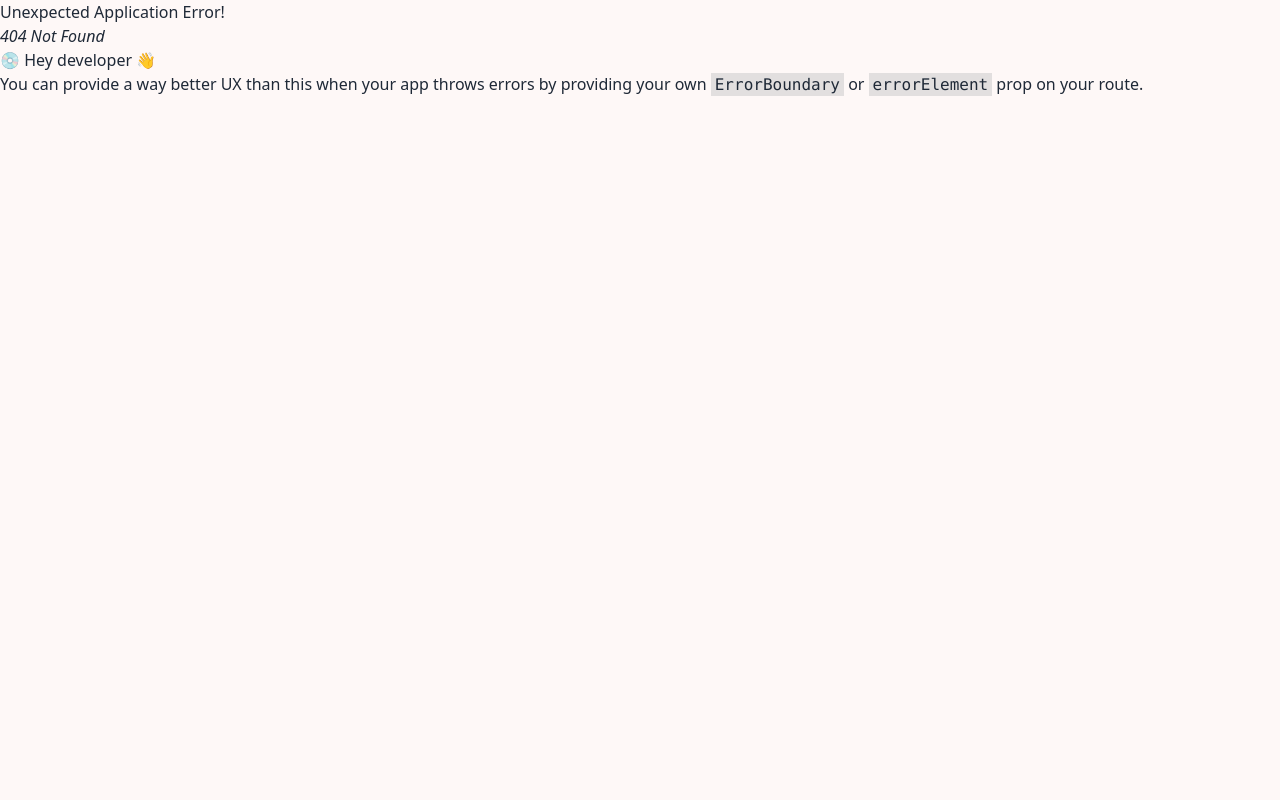
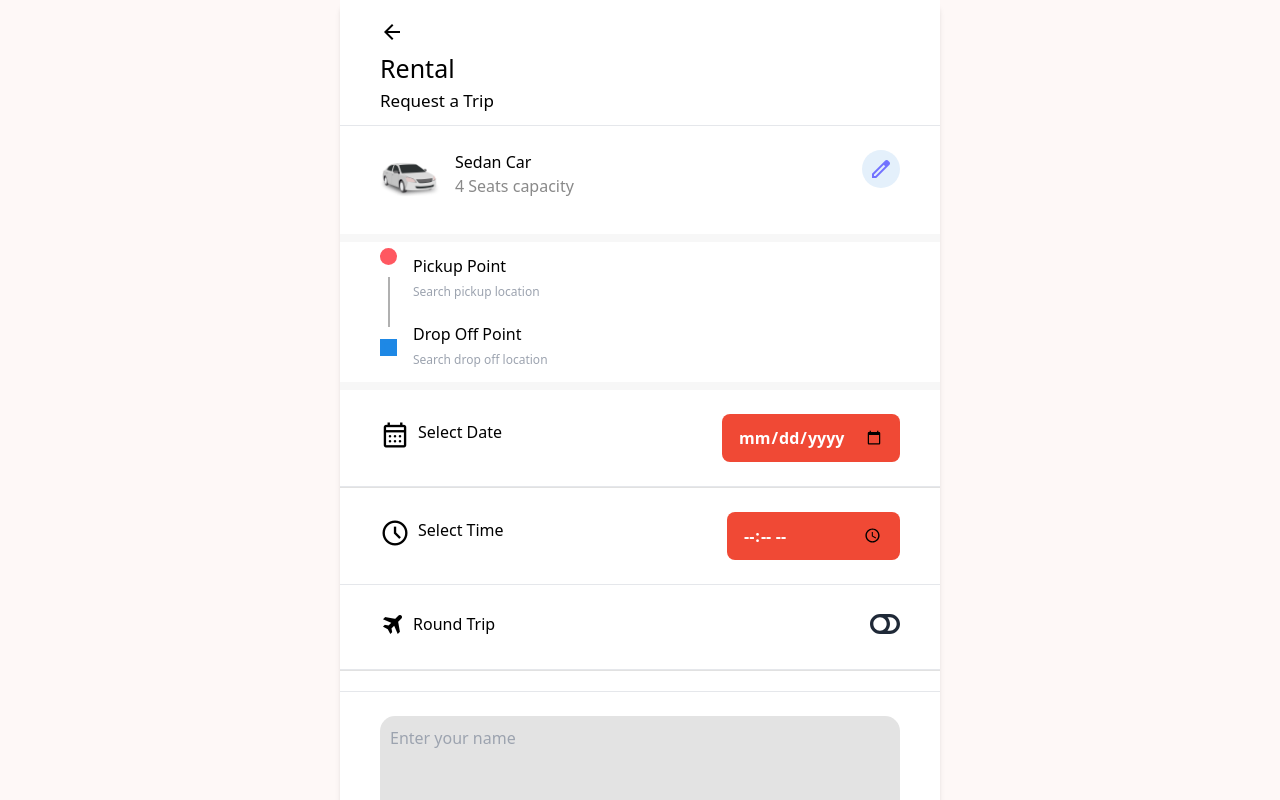
Before and after one commit to touhidul7/rentaljatri, a React (Vite) app: page /forms/1 in a window 1280 px wide. Before the commit this address had no page. Shown: the top 800 px of the page. Built offline with nearby package versions, Linux system fonts and the light colour scheme.

Commit message:
working by ruddro

```diff
--- /dev/null
+++ b/public/data/data.json
@@ -0,0 +1,65 @@
+[
+    {
+        "id": 1,
+        "name": "Sedan Car",
+        "seat": "4 Seats capacity",
+        "img": "../../images/s1.png",
+        "fuelType": "Gasoline",
+        "sunroof": true,
+        "wifi": true,
+        "carCondition": "Excellent",
+        "driverStatus": "Available"
+    },
+    {
+        "id": 2,
+        "name": "Premium Car",
+        "seat": "4 Seats capacity",
+        "img": "../../images/s2.png",
+        "fuelType": "Diesel",
+        "sunroof": false,
+        "wifi": true,
+        "carCondition": "Good",
+        "driverStatus": "Available"
+    },
+    {
+        "id": 3,
+        "name": "Mini Microbus",
+        "seat": "7 Seats capacity",
+        "img": "../../images/s3.png",
+        "fuelType": "Gasoline",
+        "wifi": true,
+        "carCondition": "Fair",
+        "driverStatus": "Unavailable"
+    },
+    {
+        "id": 4,
+        "name": "Microbus",
+        "seat": "11 Seats capacity",
+        "img": "../../images/s4.png",
+        "fuelType": "Diesel",
+        "wifi": false,
+        "carCondition": "Fair",
+        "driverStatus": "Available"
+    },
+    {
+        "id": 5,
+        "name": "Minibus",
+        "seat": "22-28 Seats capacity",
+        "img": "../../images/s5.png",
+        "fuelType": "Diesel",
+        "wifi": false,
+        "carCondition": "Excellent",
+        "driverStatus": "Available"
+    },
+    {
+        "id": 6,
+        "name": "Luxury SUV",
+        "seat": "5 Seats capacity",
+        "img": "../../images/s5.png",
+        "fuelType": "Gasoline",
+        "sunroof": true,
+        "wifi": true,
+        "carCondition": "Excellent",
+        "driverStatus": "Available"
+    }
+]
--- a/src/components/CarSelect.jsx
+++ b/src/components/CarSelect.jsx
@@ -1,23 +1,41 @@
-import React, { useState } from "react";
+import { useEffect } from 'react';
+import { useState } from "react";
 import { Link } from "react-router-dom";
 
 const CarSelect = () => {
   const [selectedVehicle, setSelectedVehicle] = useState(null);
+  const [cars, setCars] = useState([])
+
 
   const handleSelectVehicle = (vehicle) => {
     setSelectedVehicle(vehicle);
   };
 
+  useEffect(() => {
+    fetch('/data/data.json')
+    .then(res=> res.json())
+    .then(data=> {
+      setCars(data)
+    })
+    .catch(err=> {
+      console.log(err)
+    })
+  }, [])
+
 
   /* cars details---------- */
-  const cars =[
-    {id:1,name:"Sedan Car",seat:"4 Seats capacity",img:"../../images/s1.png" },
-    {id:2,name:"Primium Car",seat:"4 Seats capacity",img:"../../images/s2.png" },
-    {id:3,name:"Mini Microbus",seat:"7 Seats capacity",img:"../../images/s3.png" },
-    {id:4,name:"Microbus",seat:"11 Seats capacity",img:"../../images/s4.png" },
-    {id:5,name:"Minibus",seat:"22-28 Seats capacity",img:"../../images/s5.png" },
-  ]
+//   const cars = [
+//     { id: 1, name: "Sedan Car", seat: "4 Seats capacity", img: "../../images/s1.png", fuelType: "Gasoline", sunroof: true, wifi: true, carCondition: "Excellent", driverStatus: "Available" },
+//     { id: 2, name: "Premium Car", seat: "4 Seats capacity", img: "../../images/s2.png", fuelType: "Diesel", sunroof: false, wifi: true, carCondition: "Good", driverStatus: "Available" },
+//     { id: 3, name: "Mini Microbus", seat: "7 Seats capacity", img: "../../images/s3.png", fuelType: "Gasoline", wifi: true, carCondition: "Fair", driverStatus: "Unavailable" },
+//     { id: 4, name: "Microbus", seat: "11 Seats capacity", img: "../../images/s4.png", fuelType: "Diesel", wifi: false, carCondition: "Fair", driverStatus: "Available" },
+//     { id: 5, name: "Minibus", seat: "22-28 Seats capacity", img: "../../images/s5.png", fuelType: "Diesel", wifi: false, carCondition: "Excellent", driverStatus: "Available" }
+// ];
+
   return (
+    <>
+    {
+    cars.length != 0 ?
     <div className="flex mt-6 lg:w-1/2 lg:justify-end items-end lg:mt-4 lg:h-[550px] lg:-mb-16 mr-14">
     <div className="w-full max-w-md bg-white border-2 rounded-lg dark:bg-white px-2 pt-6">
       <h1 className="font-semibold mb-4 ml-5 text-lg">
@@ -46,13 +64,16 @@ const CarSelect = () => {
         }
       </div>
 
-      <Link class="nav-link" to="/forms">
+      <Link class="nav-link" to={`forms/${selectedVehicle}`}>
         <button className="bg-[#29D8DB] text-white rounded-full ml-9 my-4 py-3 mx-auto w-4/5 font-semibold">
           Request Trip
         </button>
       </Link>
     </div>
-  </div>
+  </div> : <div>Loading...</div>
+
+}
+</>
   )
 };
 
--- a/src/pages/Forms.jsx
+++ b/src/pages/Forms.jsx
@@ -1,21 +1,52 @@
-import React, { useState } from "react";
+import React, { useEffect, useState } from "react";
 import { FaToggleOn, FaToggleOff } from "react-icons/fa";
+import { Link, useParams } from "react-router-dom";
 
 const Forms = () => {
   const [isToggled, setIsToggled] = useState(false);
 
+  const param = parseInt(useParams().id)
+
+  console.log(param)
   const handleToggle = () => {
     setIsToggled(!isToggled);
   };
+
+  const [cars, setCars] = useState([])
+  const [selectedVehicle, setSelectedVehicle] = useState(null);
+
+
+  const handleSelectVehicle = (vehicle) => {
+    setSelectedVehicle(vehicle);
+  };
+
+  useEffect(() => {
+    fetch('/data/data.json')
+    .then(res=> res.json())
+    .then(data=> {
+      setCars(data)
+      const car = data.filter(c=> c.id == param)
+      setSelectedVehicle(car[0])
+    })
+    .catch(err=> {
+      console.log(err)
+    })
+  }, [])
+  console.log(selectedVehicle)
+
+
   return (
+    <>
+    {
+    selectedVehicle ?
     <div>
       <div class="flex justify-center items-center">
         <div class=" main-form w-[600px] shadow-md  bg-white">
           <div class="bg-white pb-5 pt-5 ">
             <div class="header-part bg-white mb-3 px-10 ">
-              <a href="#">
+              <Link to='/'>
                 <span class="arrow material-symbols-outlined">arrow_back</span>
-              </a>
+              </Link>
               <h1 className="rental">Rental</h1>
               <h3 className="trip">Request a Trip</h3>
             </div>
@@ -27,15 +58,16 @@ const Forms = () => {
                 <div>
                   <img
                     className="car"
-                    src="../../public/images/s1.png"
+                    src={selectedVehicle.img}
                     alt=""
                   />
                 </div>
                 <div>
-                  <h2 className="sedan">Sedan Car</h2>
-                  <p className="car-seat">4 Seats</p>
+                  <h2 className="sedan">{selectedVehicle.name}</h2>
+                  <p className="car-seat">{selectedVehicle.seat}</p>
                 </div>
               </div>
+
               <div>
                 <a
                   href="#"
@@ -472,7 +504,9 @@ const Forms = () => {
           </div>
         </div>
       </div>
-    </div>
+    </div> : <div>Loading...</div>
+    }
+    </>
   );
 };
 
--- a/src/pages/Rental.jsx
+++ b/src/pages/Rental.jsx
@@ -1,5 +1,5 @@
 import React, { useState } from "react";
-import { Link } from "react-router-dom";
+import { Link, useLoaderData } from "react-router-dom";
 import CarSelect from "../components/CarSelect";
 
 const Rental = () => {
```
Also changed, not shown: src/main.jsx (+4 -3 lines).
